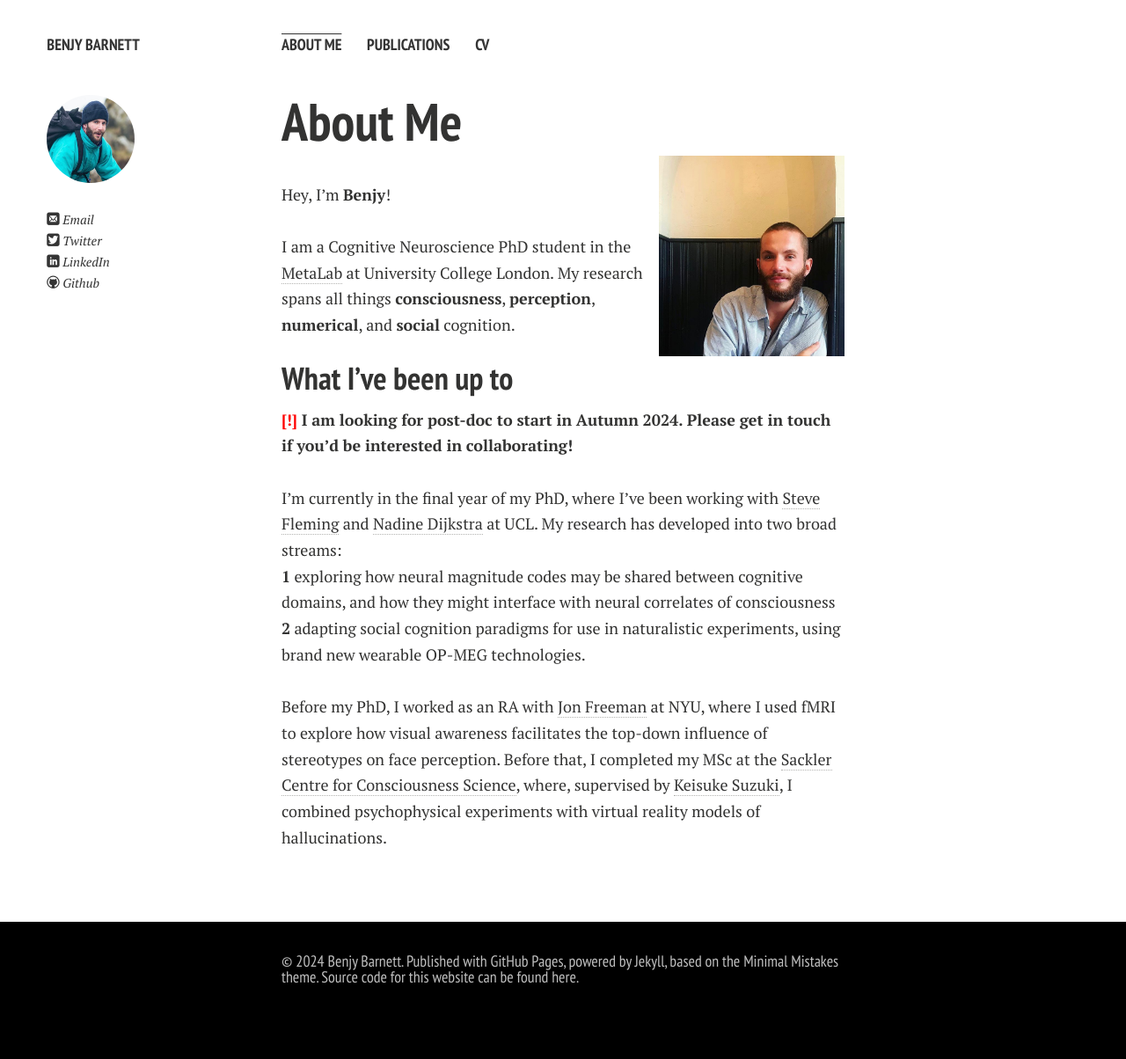
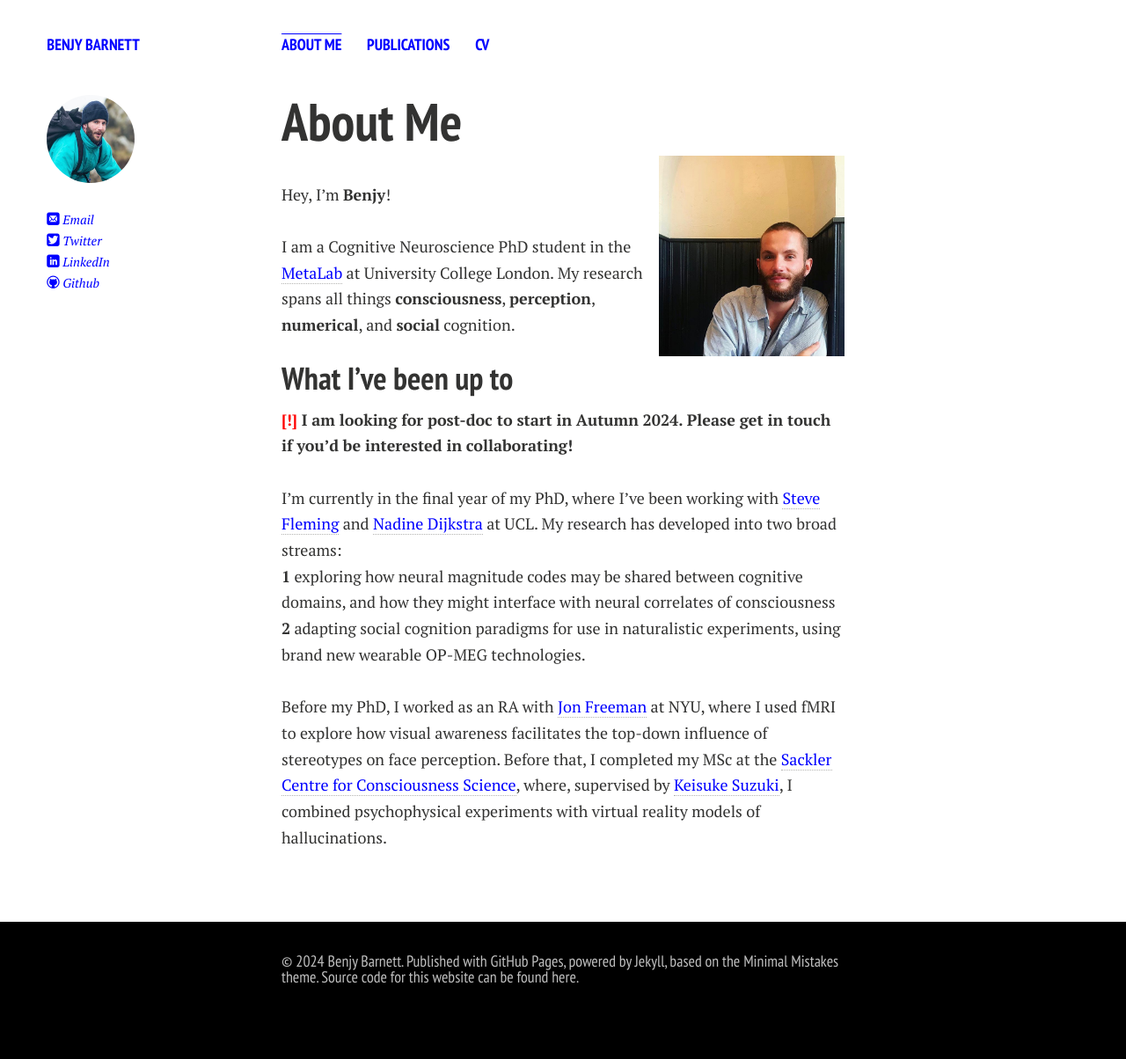
Before and after one commit to benjybarnett/benjybarnett.github.io, a Jekyll site: the page built from index.md, in a window 1280 px wide. Shown: the whole page at 88% size. Built offline with Jekyll 4.4.1, drawn with Linux system fonts in a browser that asks for light colours; nearby versions of some CDN libraries; comment, search, counter and statistics services are not loaded; a style sheet for code colours, icons or effects is not loaded; our own code applies the rules of GitHub Pages for plain Markdown files.

Commit message:
Update main.css

```diff
--- a/assets/css/main.css
+++ b/assets/css/main.css
@@ -6,6 +6,25 @@ html{font-family:sans-serif;-webkit-text-size-adjust:100%;-ms-text-size-adjust:1
 body{margin:0;}
 a:focus{outline:thin dotted;}
 a:active,a:hover{outline:0;}
+/* unvisited link */
+a:link {
+  color: blue;
+}
+
+/* visited link */
+a:visited {
+  color: purple;
+}
+
+/* mouse over link */
+a:hover {
+  color: hotpink;
+}
+
+/* selected link */
+a:active {
+  color: yellow;
+}
 h1{font-size:2em;margin:0.67em 0;}
 abbr[title]{border-bottom:1px dotted;}
 b,strong{font-weight:bold;}
```
